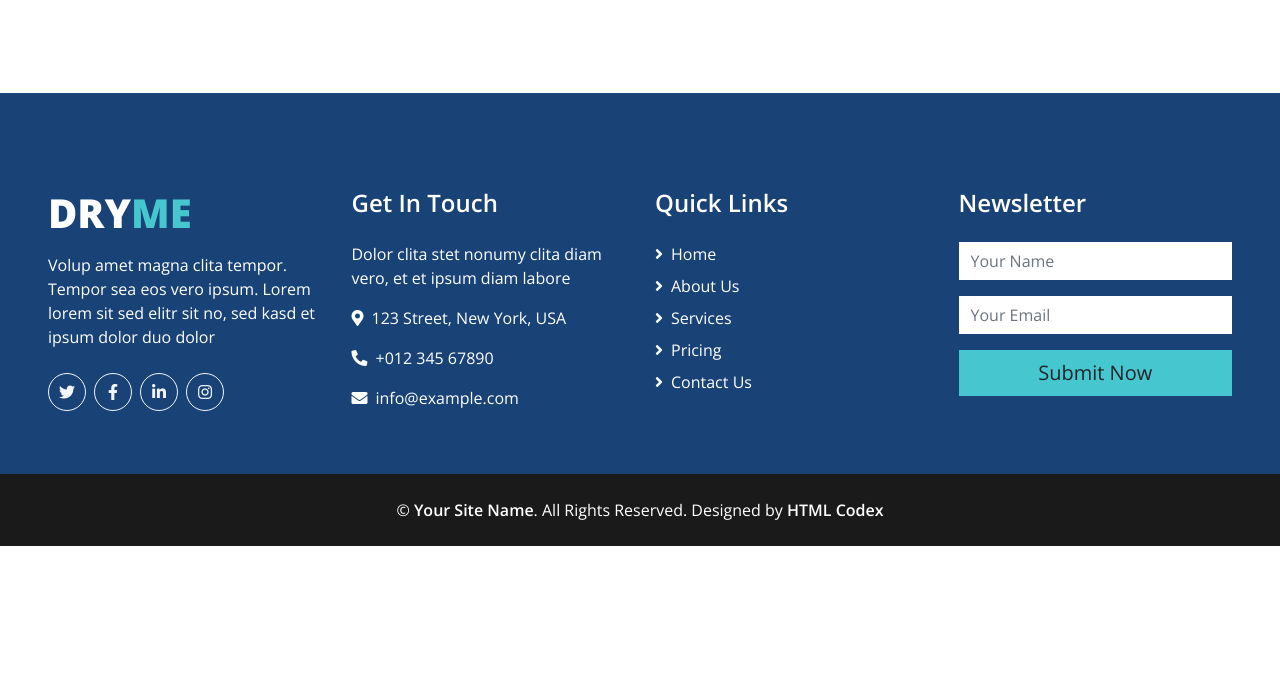
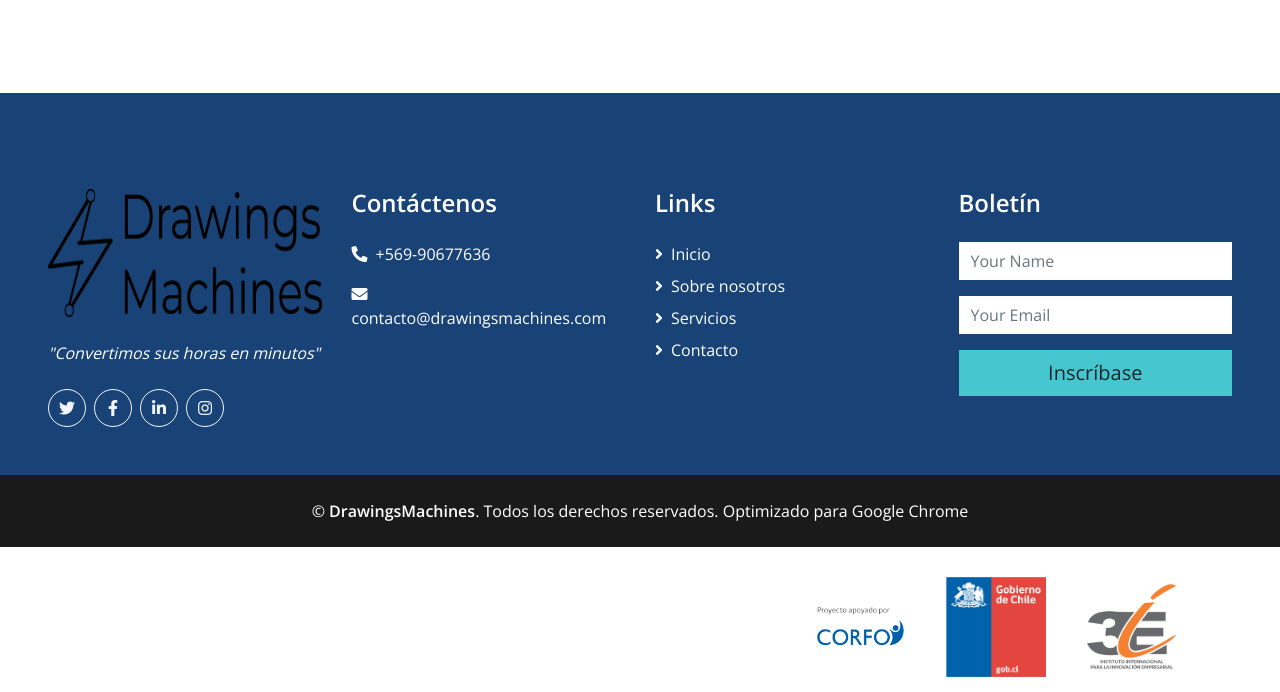
Before and after one commit to icqtrent/dmchile, a plain HTML site: page contact.html in a window 1280 px wide. Shown: the part 1021-1713 px from the top of the page. Before the commit the page ends 1567 px from the top, so only its background shows below. Drawn offline with nearby package versions, Linux system fonts and the light colour scheme.

Commit message:
correcciones navbar3

```diff
--- a/contact.html
+++ b/contact.html
@@ -203,43 +203,49 @@
     <div class="container-fluid bg-primary text-white mt-5 pt-5 px-sm-3 px-md-5">
         <div class="row pt-5">
             <div class="col-lg-3 col-md-6 mb-5">
-                <a href=""><h1 class="text-secondary mb-3"><span class="text-white">DRY</span>ME</h1></a>
-                <p>Volup amet magna clita tempor. Tempor sea eos vero ipsum. Lorem lorem sit sed elitr sit no, sed kasd et ipsum dolor duo dolor</p>
+                <a href="">
+                    <img src="img/logo_653x433-black.png" style="width: 100%; height: 128px;">
+                    <!--<h1 class="text-secondary mb-3"><span class="text-white">DRY</span>ME</h1>-->
+                </a><br>
+                <em><br>"Convertimos sus horas en minutos"</em>
                 <div class="d-flex justify-content-start mt-4">
-                    <a class="btn btn-outline-light rounded-circle text-center mr-2 px-0" style="width: 38px; height: 38px;" href="#"><i class="fab fa-twitter"></i></a>
-                    <a class="btn btn-outline-light rounded-circle text-center mr-2 px-0" style="width: 38px; height: 38px;" href="#"><i class="fab fa-facebook-f"></i></a>
-                    <a class="btn btn-outline-light rounded-circle text-center mr-2 px-0" style="width: 38px; height: 38px;" href="#"><i class="fab fa-linkedin-in"></i></a>
-                    <a class="btn btn-outline-light rounded-circle text-center mr-2 px-0" style="width: 38px; height: 38px;" href="#"><i class="fab fa-instagram"></i></a>
+                    <a class="btn btn-outline-light rounded-circle text-center mr-2 px-0"
+                        style="width: 38px; height: 38px;" href="#"><i class="fab fa-twitter"></i></a>
+                    <a class="btn btn-outline-light rounded-circle text-center mr-2 px-0"
+                        style="width: 38px; height: 38px;" href="#"><i class="fab fa-facebook-f"></i></a>
+                    <a class="btn btn-outline-light rounded-circle text-center mr-2 px-0"
+                        style="width: 38px; height: 38px;" href="#"><i class="fab fa-linkedin-in"></i></a>
+                    <a class="btn btn-outline-light rounded-circle text-center mr-2 px-0"
+                        style="width: 38px; height: 38px;" href="#"><i class="fab fa-instagram"></i></a>
                 </div>
             </div>
             <div class="col-lg-3 col-md-6 mb-5">
-                <h4 class="text-white mb-4">Get In Touch</h4>
-                <p>Dolor clita stet nonumy clita diam vero, et et ipsum diam labore</p>
-                <p><i class="fa fa-map-marker-alt mr-2"></i>123 Street, New York, USA</p>
-                <p><i class="fa fa-phone-alt mr-2"></i>+012 345 67890</p>
-                <p><i class="fa fa-envelope mr-2"></i>info@example.com</p>
+                <h4 class="text-white mb-4">Contáctenos</h4>
+                <!-- <p><i class="fa fa-map-marker-alt mr-2"></i>Normandie 2346, Quintero</p>-->
+                <p><i class="fa fa-phone-alt mr-2"></i>+569-90677636</p>
+                <p><i class="fa fa-envelope mr-2"></i>contacto@drawingsmachines.com</p>
             </div>
             <div class="col-lg-3 col-md-6 mb-5">
-                <h4 class="text-white mb-4">Quick Links</h4>
+                <h4 class="text-white mb-4">Links</h4>
                 <div class="d-flex flex-column justify-content-start">
-                    <a class="text-white mb-2" href="#"><i class="fa fa-angle-right mr-2"></i>Home</a>
-                    <a class="text-white mb-2" href="#"><i class="fa fa-angle-right mr-2"></i>About Us</a>
-                    <a class="text-white mb-2" href="#"><i class="fa fa-angle-right mr-2"></i>Services</a>
-                    <a class="text-white mb-2" href="#"><i class="fa fa-angle-right mr-2"></i>Pricing</a>
-                    <a class="text-white" href="#"><i class="fa fa-angle-right mr-2"></i>Contact Us</a>
+                    <a class="text-white mb-2" href="#"><i class="fa fa-angle-right mr-2"></i>Inicio</a>
+                    <a class="text-white mb-2" href="#"><i class="fa fa-angle-right mr-2"></i>Sobre nosotros</a>
+                    <a class="text-white mb-2" href="#"><i class="fa fa-angle-right mr-2"></i>Servicios</a>
+                    <a class="text-white" href="#"><i class="fa fa-angle-right mr-2"></i>Contacto</a>
                 </div>
             </div>
             <div class="col-lg-3 col-md-6 mb-5">
-                <h4 class="text-white mb-4">Newsletter</h4>
+                <h4 class="text-white mb-4">Boletín</h4>
                 <form action="">
                     <div class="form-group">
                         <input type="text" class="form-control border-0" placeholder="Your Name" required="required" />
                     </div>
                     <div class="form-group">
-                        <input type="email" class="form-control border-0" placeholder="Your Email" required="required" />
+                        <input type="email" class="form-control border-0" placeholder="Your Email"
+                            required="required" />
                     </div>
                     <div>
-                        <button class="btn btn-lg btn-secondary btn-block border-0" type="submit">Submit Now</button>
+                        <button class="btn btn-lg btn-secondary btn-block border-0" type="submit">Inscríbase</button>
                     </div>
                 </form>
             </div>
@@ -247,11 +253,17 @@
     </div>
     <div class="container-fluid bg-dark text-white py-4 px-sm-3 px-md-5">
         <p class="m-0 text-center text-white">
-            &copy; <a class="text-white font-weight-medium" href="#">Your Site Name</a>. All Rights Reserved. Designed by
-            <a class="text-white font-weight-medium" href="https://htmlcodex.com">HTML Codex</a>
+            &copy; <a class="text-white font-weight-medium" href="#">DrawingsMachines</a>. Todos los derechos
+            reservados. Optimizado para Google Chrome
         </p>
     </div>
     <!-- Footer End -->
+
+    <div class="container" style="text-align: right; margin-top: 15px;">
+        <img src="img/corfo-removebg-preview.png" style="display: inline-block;margin: 15px;" width="100px" height="100%" class="image" alt="Imagen 1">
+        <img src="img/gob.png" style="display: inline-block;margin: 15px;" width="100px" height="100%" class="image" alt="Imagen 2">
+        <img src="img/3ie-removebg-preview.png" style="display: inline-block;margin: 15px;" width="100px" height="100%" class="image" alt="Imagen 3">
+    </div>
 
 
     <!-- Back to Top -->
```
